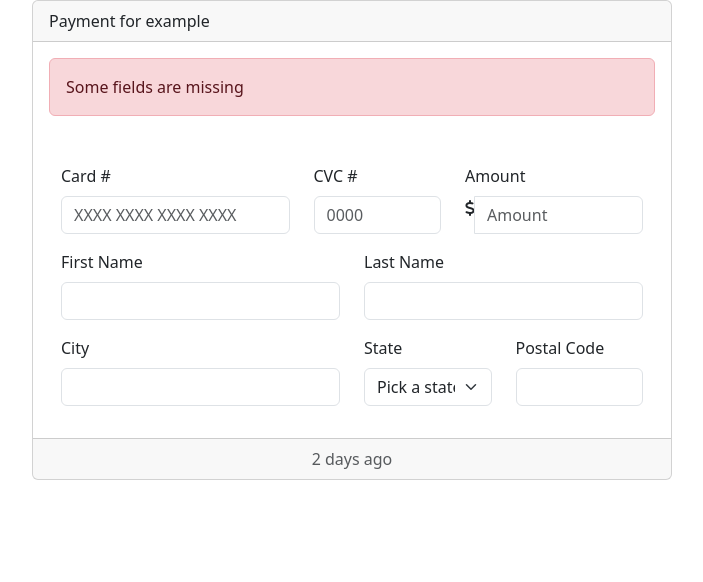
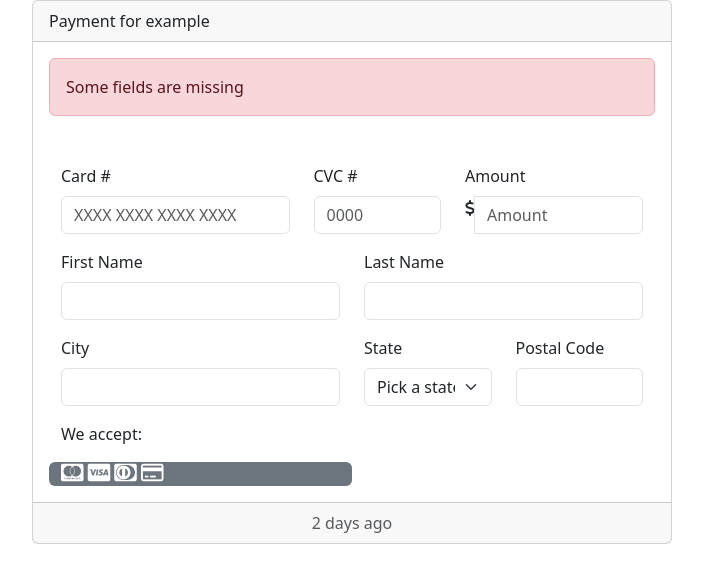
Before and after one commit to 4GeeksAcademy/formulario2, a plain HTML site: page index.html in a window 1280 px wide. Shown: the whole page, without its empty margins (288-991 px from the left). Drawn offline with nearby package versions, Linux system fonts and the light colour scheme.

Commit message:
botonesRadio

```diff
--- a/index.html
+++ b/index.html
@@ -88,8 +88,19 @@
                       </div>
                   </div>
 
-                <div class="row">
+                <div class="row text-start">
+                    <p>We accept:</p>
+                    <div class="bg-secondary w-50 rounded">
+                        <i class="fa-brands fa-cc-mastercard bg-secondary text-white fs-5"></i>
+                        <i class="fa-brands fa-cc-visa bg-secondary text-white fs-5"></i>
+                        <i class="fa-brands fa-cc-diners-club bg-secondary text-white fs-5"></i>
+                        <i class="fa-regular fa-credit-card bg-secondary text-white fs-5"></i>
+                    </div>
 
+
+                <div>
+
+                    </div>
                 </div>
 
 
```
